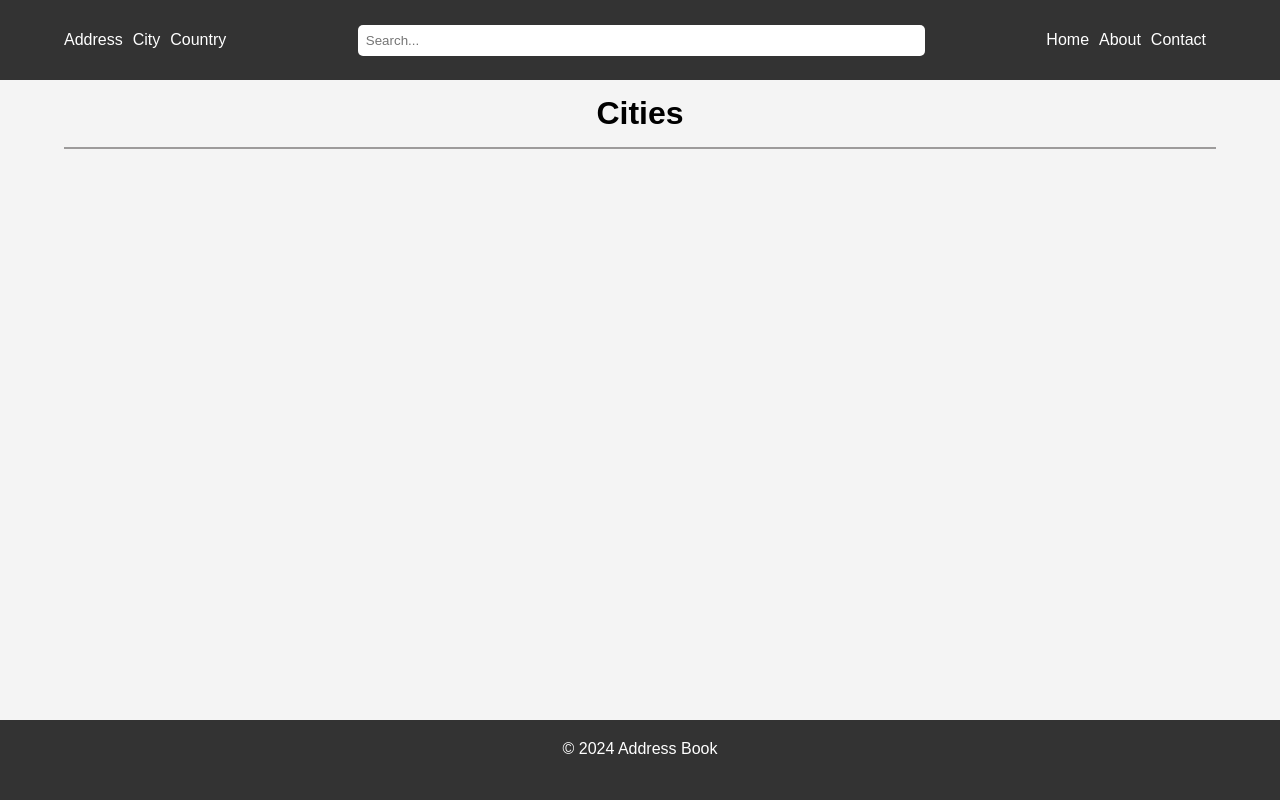
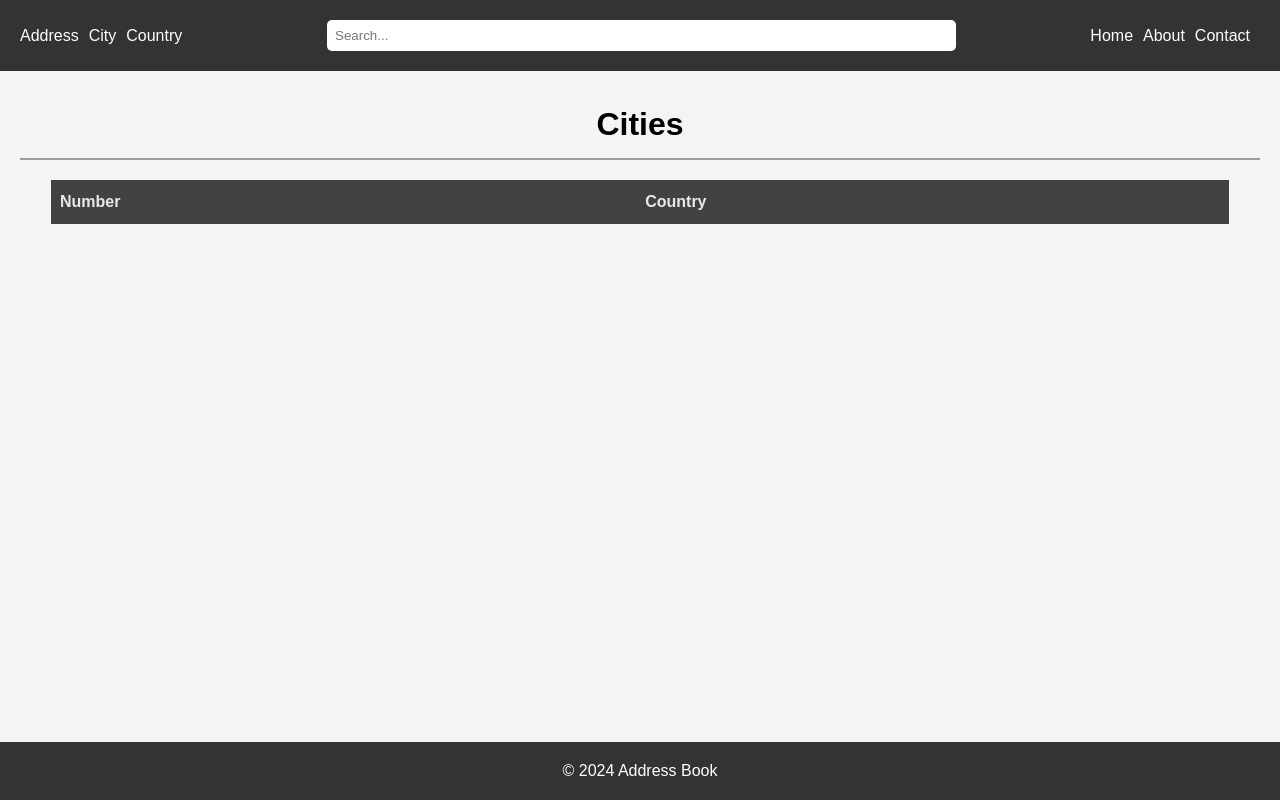
Before and after one commit to harzjunior/backend, a website: page public/pages/city.html in a window 1280 px wide. Drawn offline with Linux system fonts and the light colour scheme; no server answers.

Commit message:
city and country script function

```diff
--- a/public/pages/city.html
+++ b/public/pages/city.html
@@ -32,12 +32,20 @@
             <header>
                 <h1>Cities</h1>
             </header>
-
             <div id="city-list">
                 <!-- Cities will be dynamically inserted here -->
+                <!-- Display the book list -->
+                <table id="cityTable">
+                    <thead>
+                        <tr>
+                            <th>Number</th>
+                            <th>Country</th>
+                        </tr>
+                    </thead>
+                    <tbody></tbody>
+                </table>
             </div>
         </div>
-
         <footer class="footer">
             <p>&copy; 2024 Address Book</p>
         </footer>
--- a/public/script.js
+++ b/public/script.js
@@ -126,17 +126,17 @@ async function fetchAndRenderCountries() {
   }
 }
 
-// // Function to render countries on the page
-// function renderCountries(countries) {
-//   const countryList = document.getElementById("country-list");
-//   countryList.innerHTML = ""; // Clear previous content
+// Function to render countries on the page
+function renderCountries(countries) {
+  const countryList = document.getElementById("country-list");
+  countryList.innerHTML = ""; // Clear previous content
 
-//   countries.forEach((country) => {
-//     const countryItem = document.createElement("div");
-//     countryItem.textContent = country.country_name;
-//     countryList.appendChild(countryItem);
-//   });
-// }
+  countries.forEach((country) => {
+    const countryItem = document.createElement("div");
+    countryItem.textContent = country.country_name;
+    countryList.appendChild(countryItem);
+  });
+}
 
 // Function to render countries on the page
 function renderCountries(countries) {
@@ -147,7 +147,9 @@ function renderCountries(countries) {
 
   countries.forEach((country) => {
     const row = document.createElement("tr");
-    countryTable.innerHTML = `<td>${country.country_id}</td><td>${country.country_name}</td>`;
+    row.innerHTML = `<td>${country.country_id}</td><td>${country.country_name}</td>`;
     countryTable.appendChild(row);
   });
 }
+
+//=============================css functions===================================
--- a/public/styles.css
+++ b/public/styles.css
@@ -9,38 +9,39 @@ body {
   font-family: Arial, sans-serif;
   line-height: 1.6;
   background-color: #f4f4f4;
+  display: flex;
+  flex-direction: column;
+  min-height: 100vh;
 }
 
 .main {
+  flex: 1; /* Let .main take up the available space */
   display: flex;
   flex-direction: column;
-  margin: 0 auto;
-  height: 100vh;
 }
 
 .content {
-  height: 10vh;
-  width: 100vw;
   background-color: #333;
+  color: white;
+  padding: 10px;
+  position: sticky;
+  top: 0;
+  z-index: 1000;
 }
 
 .main-content {
-  width: 90vw;
-  min-height: 80vh;
-  margin: 0 auto;
+  flex: 1; /* Let .main-content take up the available space */
+  padding: 20px;
 }
 
 /* Styles for the navbar */
 .navbar {
-  flex: 1;
   background-color: #333;
   color: white;
   display: flex;
   justify-content: space-between;
   align-items: center;
-  margin: 0 auto;
-  height: 10vh;
-  width: 90vw;
+  padding: 10px;
 }
 
 .navbar a {
@@ -86,16 +87,12 @@ header h1 {
   margin: 0;
 }
 
-main {
-  padding: 2rem;
-}
-
 .footer {
-  height: 10vh;
   background-color: #333;
   color: #fff;
   padding: 1rem;
   text-align: center;
+  margin-top: auto; /* Stick the footer to the bottom */
 }
 
 #address-list {
@@ -107,10 +104,6 @@ main {
 /* Custom styles for address cards can be added here */
 
 /* Page-specific styles */
-h1 {
-  margin-top: 20px;
-  margin-bottom: 10px;
-}
 
 .address-list,
 .city-list,
```
